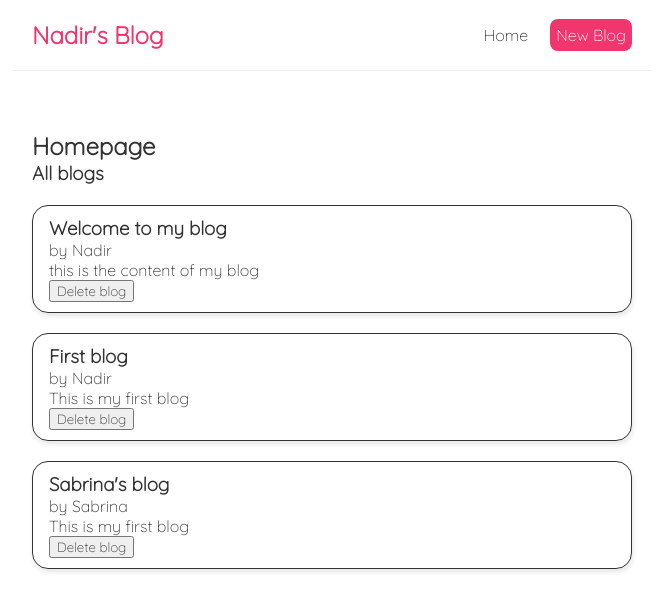
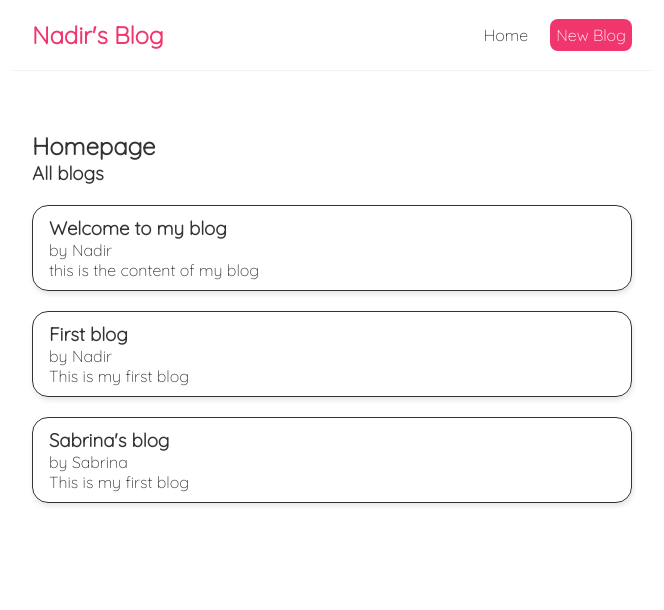
Before and after one commit to Nadir24950/Blog-post-microservice, a React (Create React App) app: page / in a window 1280 px wide. Shown: the top 610 px of the page, without its empty margins (308-972 px from the left). Built offline with nearby package versions, Linux system fonts and the light colour scheme; data requests are answered from the project's data file.

Commit message:
Added data and refined code for it

```diff
--- /dev/null
+++ b/data/db.json
@@ -0,0 +1,22 @@
+{
+    "blogs":[
+        {
+            "title": "Welcome to my blog",
+            "content": "this is the content of my blog ",
+            "author": "Nadir",
+            "id": 1
+        },
+        {
+            "title": "First blog",
+            "content": "This is my first blog",
+            "author": "Nadir",
+            "id": 2
+        },
+        {
+            "title": "Sabrina's blog",
+            "content": "This is my first blog",
+            "author": "Sabrina",
+            "id": 3
+        }
+    ]
+}
--- a/src/App.js
+++ b/src/App.js
@@ -1,9 +1,9 @@
-import Nav from './Nav';
-import Home from './Home';
+import Nav from "./Nav";
+import Home from "./Home";
 
 function App() {
   return (
-    <div className='App'>
+    <div className="App">
       <Nav></Nav>
       <div className="content">
         <Home></Home>
--- a/src/Bloglist.js
+++ b/src/Bloglist.js
@@ -1,5 +1,4 @@
-
-const Bloglist = ({blogs, title, handleDelete}) => {
+const Bloglist = ({ blogs, title }) => {
   return (
     <div>
       <h3>{title}</h3>
@@ -8,12 +7,10 @@ const Bloglist = ({blogs, title, handleDelete}) => {
           <h3>{blog.title}</h3>
           <p>by {blog.author}</p>
           <p>{blog.content}</p>
-                        <button onClick={() => handleDelete(blog.id)}>Delete blog</button>
         </div>
-                ))
-            }
+      ))}
     </div>
   );
-}
+};
 
 export default Bloglist;
--- a/src/Home.js
+++ b/src/Home.js
@@ -2,26 +2,31 @@ import Bloglist from "./Bloglist";
 import { useEffect, useState } from "react";
 
 const Home = () => {
-    const [blogs, setBlogs] = useState([
-        {"title": "Welcome to my blog", "content": "this is the content of my blog " , "author": "Nadir", "id": 1},
-        {"title": "First blog", "content": "This is my first blog" , "author": "Nadir", "id": 2},
-        {"title": "Sabrina's blog", "content": "This is my first blog" , "author": "Sabrina", "id": 3}
-    ])
+  const [blogs, setBlogs] = useState(null);
+  const [isPending, setIsPending] = useState(true);
 
-    const handleDelete = (id) => {
-        const newBlogs = blogs.filter((blog) => blog.id !== id)
-        setBlogs(newBlogs);
-    }
+  useEffect(() => {
+    fetch("http://localhost:8000/blogs")
+      .then((res) => {
+        if (!res.ok) {
+          throw Error("Could not fetch the data for that resource");
+        }
+        return res.json();
+      })
+      .then((data) => {
+        setBlogs(data);
+        setIsPending(false);
+      })
+      .catch((err) => console.log(err.message));
+  }, []);
 
-    useEffect(() => {
-        console.log('Hi there');
-    });
-    return (
-        <div className="home">
-            <h2>Homepage </h2>
-            <Bloglist blogs={blogs} title="All blogs" handleDelete={handleDelete}></Bloglist>
-        </div>
-    );
-}
+  return (
+    <div className="home">
+      <h2>Homepage </h2>
+      {isPending && <div>Loading...</div>}
+      {blogs && <Bloglist blogs={blogs} title="All blogs"></Bloglist>}
+    </div>
+  );
+};
 
 export default Home;
--- a/src/Nav.js
+++ b/src/Nav.js
@@ -4,14 +4,19 @@ const Nav = () => {
       <h1>Nadir's Blog</h1>
       <div className="links">
         <a href="/">Home</a>
-                <a href="./create" style={{
+        <a
+          href="./create"
+          style={{
             color: "white",
             backgroundColor: "#f1356d",
-                    borderRadius: "8px"
-                }}>New Blog</a>
+            borderRadius: "8px",
+          }}
+        >
+          New Blog
+        </a>
       </div>
     </nav>
   );
-}
+};
 
 export default Nav;
```
Also changed, not shown: src/index.js (+5 -6 lines). Lines whose indentation alone changed are shown as unchanged.
